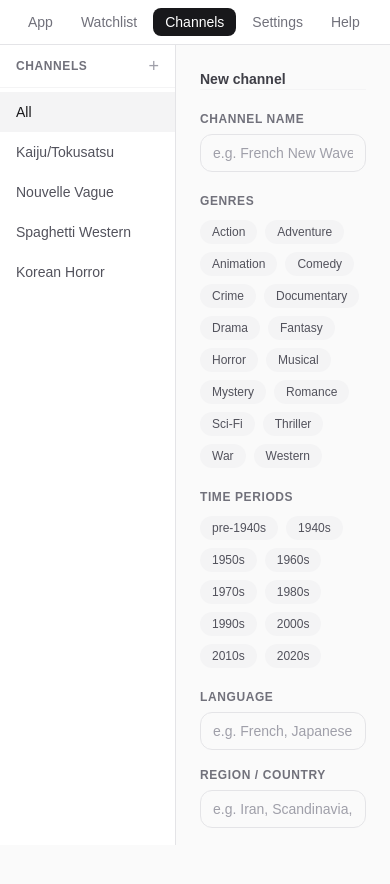
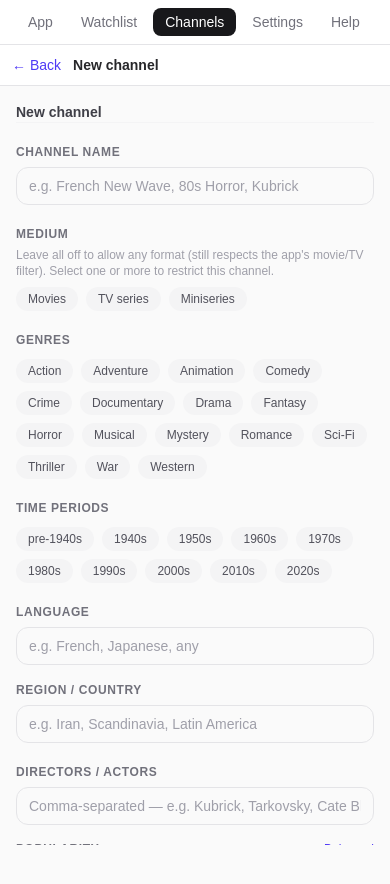
Before and after one commit to johndimm/movie-recs, a Next.js app: page /channels in a window 390 px wide. Both pictures are taken after a click on the button "New channel". Shown: the top 884 px of the page. Built offline with nearby package versions, Linux system fonts and the light colour scheme.

Commit message:
medium added to channel def

```diff
--- a/app/api/next-movie/route.ts
+++ b/app/api/next-movie/route.ts
@@ -322,6 +322,8 @@ import { resolveHistoryForPrompt } from "./historySessionStore";
 interface ChannelPayload {
   id: string;
   name: string;
+  /** Subset of movie / TV / miniseries; omitted or empty = no extra format line. */
+  mediums?: ("movie" | "tv" | "miniseries")[];
   genres: string[];
   timePeriods: string[];
   language: string;
@@ -331,8 +333,26 @@ interface ChannelPayload {
   popularity: number;
 }
 
+function buildMediumsConstraintLine(mediums: ChannelPayload["mediums"]): string | null {
+  if (!mediums?.length) return null;
+  const uniq = [...new Set(mediums)].filter((m): m is "movie" | "tv" | "miniseries" =>
+    m === "movie" || m === "tv" || m === "miniseries"
+  );
+  if (uniq.length === 0 || uniq.length === 3) return null;
+  const parts = uniq.map((m) =>
+    m === "movie"
+      ? "theatrical feature films (each item type must be \"movie\")"
+      : m === "tv"
+        ? "TV series / episodic shows (each item type must be \"tv\")"
+        : "limited series, miniseries, or anthology-style seasons (use type \"tv\" in JSON; clarify in plot if it is a miniseries)"
+  );
+  return `- Format / medium: Only recommend titles that fit: ${parts.join(" OR ")}.`;
+}
+
 function buildChannelConstraint(ch: ChannelPayload): string {
   const lines: string[] = [];
+  const mediumLine = buildMediumsConstraintLine(ch.mediums);
+  if (mediumLine) lines.push(mediumLine);
   if (ch.genres.length) lines.push(`- Genres: ${ch.genres.join(", ")}`);
   if (ch.timePeriods.length) lines.push(`- Time periods: ${ch.timePeriods.join(", ")}`);
   if (ch.language.trim()) lines.push(`- Language: ${ch.language.trim()}`);
--- a/app/channels/page.tsx
+++ b/app/channels/page.tsx
@@ -14,9 +14,16 @@ import {
 } from "../lib/unseenInterestLog";
 import { ConfirmDialog } from "../components/ConfirmDialog";
 
+/** What kinds of titles this channel should surface (empty = no extra format filter beyond app settings). */
+export type ChannelMedium = "movie" | "tv" | "miniseries";
+
+const VALID_MEDIUMS = new Set<ChannelMedium>(["movie", "tv", "miniseries"]);
+
 export interface Channel {
   id: string;
   name: string;
+  /** Feature films, episodic TV, and/or limited series / miniseries. Empty = any format. */
+  mediums: ChannelMedium[];
   genres: string[];
   timePeriods: string[];
   language: string;
@@ -24,6 +31,20 @@ export interface Channel {
   artists: string;
   freeText: string;
   popularity: number;
+}
+
+/** Ensure persisted channels (pre–mediums field) get a valid `mediums` array. */
+export function normalizeChannel(c: Channel): Channel {
+  const raw = (c as { mediums?: unknown }).mediums;
+  const mediums = Array.isArray(raw)
+    ? raw.filter((x): x is ChannelMedium => typeof x === "string" && VALID_MEDIUMS.has(x as ChannelMedium))
+    : [];
+  return { ...c, mediums };
+}
+
+export function channelToFormInitial(ch: Channel): Omit<Channel, "id"> {
+  const { id: _id, ...rest } = normalizeChannel(ch);
+  return rest;
 }
 
 export const CHANNELS_KEY = "movie-recs-channels";
@@ -48,6 +69,7 @@ function readLlmFromLocalSettings(): string {
 export const ALL_CHANNEL: Channel = {
   id: "all",
   name: "All",
+  mediums: [],
   genres: [],
   timePeriods: [],
   language: "",
@@ -68,6 +90,12 @@ const TIME_OPTIONS = [
   "1980s", "1990s", "2000s", "2010s", "2020s",
 ];
 
+const MEDIUM_OPTIONS: { id: ChannelMedium; label: string; hint: string }[] = [
+  { id: "movie", label: "Movies", hint: "Theatrical feature films" },
+  { id: "tv", label: "TV series", hint: "Episodic / ongoing series" },
+  { id: "miniseries", label: "Miniseries", hint: "Limited series, anthology seasons" },
+];
+
 export function popularityLabel(n: number): string {
   if (n <= 15) return "Hidden gems only";
   if (n <= 35) return "Mostly obscure";
@@ -80,6 +108,7 @@ export function popularityLabel(n: number): string {
 
 const EMPTY: Omit<Channel, "id"> = {
   name: "",
+  mediums: [],
   genres: [],
   timePeriods: [],
   language: "",
@@ -105,6 +134,9 @@ function ChannelForm({
   const toggleArr = (arr: string[], val: string) =>
     arr.includes(val) ? arr.filter((x) => x !== val) : [...arr, val];
 
+  const toggleMedium = (arr: ChannelMedium[], val: ChannelMedium) =>
+    arr.includes(val) ? arr.filter((x) => x !== val) : [...arr, val];
+
   const field = <K extends keyof typeof form>(k: K, v: (typeof form)[K]) =>
     setForm((f) => ({ ...f, [k]: v }));
 
@@ -119,6 +151,26 @@ function ChannelForm({
           placeholder="e.g. French New Wave, 80s Horror, Kubrick"
           className="mt-1 w-full rounded-xl border border-zinc-200 bg-zinc-50 px-3 py-2 text-sm text-zinc-800 placeholder-zinc-400 focus:outline-none focus:ring-2 focus:ring-indigo-300"
         />
+      </div>
+
+      <div>
+        <label className="text-xs font-semibold text-zinc-500 uppercase tracking-wider">Medium</label>
+        <p className="mt-0.5 text-xs text-zinc-400">
+          Leave all off to allow any format (still respects the app&apos;s movie/TV filter). Select one or more to restrict this channel.
+        </p>
+        <div className="mt-2 flex flex-wrap gap-2">
+          {MEDIUM_OPTIONS.map(({ id, label, hint }) => (
+            <button
+              key={id}
+              type="button"
+              title={hint}
+              onClick={() => field("mediums", toggleMedium(form.mediums, id))}
+              className={`px-3 py-1 rounded-full text-xs font-medium transition-colors ${form.mediums.includes(id) ? "bg-indigo-600 text-white" : "bg-zinc-100 text-zinc-600 hover:bg-zinc-200"}`}
+            >
+              {label}
+            </button>
+          ))}
+        </div>
       </div>
 
       <div>
@@ -225,7 +277,7 @@ export default function ChannelsPage() {
           applyFactoryBootstrap();
         }
         const s = localStorage.getItem(CHANNELS_KEY);
-        let chs: Channel[] = s ? JSON.parse(s) : [];
+        let chs: Channel[] = s ? (JSON.parse(s) as Channel[]).map(normalizeChannel) : [];
         // Ensure All channel is always present and first
         if (!chs.find((c) => c.id === "all")) {
           chs = [ALL_CHANNEL, ...chs];
@@ -255,8 +307,9 @@ export default function ChannelsPage() {
   const saveChannels = (chs: Channel[]) => {
     // All channel is always first and immutable
     const withAll = chs.find((c) => c.id === "all") ? chs : [ALL_CHANNEL, ...chs];
-    localStorage.setItem(CHANNELS_KEY, JSON.stringify(withAll));
-    setChannels(withAll);
+    const normalized = withAll.map(normalizeChannel);
+    localStorage.setItem(CHANNELS_KEY, JSON.stringify(normalized));
+    setChannels(normalized);
   };
 
   const createChannel = (data: Omit<Channel, "id">) => {
@@ -426,6 +479,9 @@ export default function ChannelsPage() {
   // Chips shown in the settings summary row
   const settingChips = selected
     ? [
+        ...selected.mediums.map((m) =>
+          m === "movie" ? "Movies" : m === "tv" ? "TV series" : "Miniseries"
+        ),
         ...selected.genres,
         ...selected.timePeriods,
         ...(selected.language ? [selected.language] : []),
@@ -456,10 +512,65 @@ export default function ChannelsPage() {
       )}
     </ConfirmDialog>
     <div className="min-h-screen bg-zinc-50">
-      <div className="max-w-4xl mx-auto flex h-[calc(100vh-2.75rem)]">
+      <div className="max-w-4xl mx-auto flex h-[calc(100dvh-2.75rem)] sm:h-[calc(100vh-2.75rem)] flex-col sm:flex-row min-h-0">
 
-        {/* ── Left sidebar: channel list ── */}
-        <div className="w-44 shrink-0 border-r border-zinc-200 bg-white flex flex-col">
+        {/* Mobile: compact channel picker — full-width select + new (sidebar hidden on small screens) */}
+        <div className="shrink-0 border-b border-zinc-200 bg-white sm:hidden">
+          {showNew ? (
+            <div className="flex items-center gap-3 px-3 py-2.5">
+              <button
+                type="button"
+                onClick={() => setShowNew(false)}
+                className="text-sm font-medium text-indigo-600 hover:text-indigo-800"
+              >
+                ← Back
+              </button>
+              <span className="text-sm font-semibold text-zinc-800">New channel</span>
+            </div>
+          ) : (
+            <div className="flex items-center gap-2 px-3 py-2.5">
+              <label htmlFor="channel-select-mobile" className="sr-only">
+                Channel
+              </label>
+              <select
+                id="channel-select-mobile"
+                className="min-w-0 flex-1 rounded-xl border border-zinc-200 bg-zinc-50 px-3 py-2.5 text-sm font-medium text-zinc-900 shadow-sm focus:outline-none focus:ring-2 focus:ring-indigo-300 disabled:opacity-50"
+                value={selectedId ?? ""}
+                disabled={channels.length === 0}
+                onChange={(e) => {
+                  setSelectedId(e.target.value);
+                  setEditExpanded(false);
+                  setShowNew(false);
+                }}
+              >
+                {channels.length === 0 ? (
+                  <option value="">No channels</option>
+                ) : (
+                  channels.map((ch) => (
+                    <option key={ch.id} value={ch.id}>
+                      {ch.name}
+                    </option>
+                  ))
+                )}
+              </select>
+              <button
+                type="button"
+                onClick={() => {
+                  setShowNew(true);
+                  setEditExpanded(false);
+                }}
+                className="flex h-10 w-10 shrink-0 items-center justify-center rounded-xl border border-dashed border-zinc-300 bg-white text-lg font-light leading-none text-zinc-500 transition-colors hover:border-indigo-400 hover:bg-indigo-50 hover:text-indigo-600"
+                title="New channel"
+                aria-label="New channel"
+              >
+                +
+              </button>
+            </div>
+          )}
+        </div>
+
+        {/* ── Left sidebar: channel list (tablet/desktop only) ── */}
+        <div className="hidden w-44 shrink-0 flex-col border-r border-zinc-200 bg-white sm:flex">
           <div className="flex items-center justify-between px-4 py-3 border-b border-zinc-100">
             <span className="text-xs font-bold text-zinc-500 uppercase tracking-wider">Channels</span>
             <button
@@ -468,7 +579,7 @@ export default function ChannelsPage() {
               title="New channel"
             >+</button>
           </div>
-          <div className="flex-1 overflow-y-auto py-1">
+          <div className="flex-1 overflow-y-auto py-1 min-h-0">
             {channels.map((ch) => (
               <button
                 key={ch.id}
@@ -488,12 +599,12 @@ export default function ChannelsPage() {
           </div>
         </div>
 
-        {/* ── Right panel ── */}
-        <div className="flex-1 overflow-y-auto">
+        {/* ── Main panel ── */}
+        <div className="min-h-0 flex-1 overflow-y-auto">
 
           {/* New channel form */}
           {showNew && (
-            <div className="p-6">
+            <div className="p-4 sm:p-6">
               <p className="text-sm font-semibold text-zinc-700 mb-0">New channel</p>
               <ChannelForm
                 initial={EMPTY}
@@ -505,7 +616,7 @@ export default function ChannelsPage() {
 
           {/* Selected channel view */}
           {!showNew && selected && (
-            <div className="p-6 space-y-6">
+            <div className="p-4 sm:p-6 space-y-6">
 
               {/* Settings summary row */}
               <div>
@@ -541,7 +652,7 @@ export default function ChannelsPage() {
                 {/* Expandable edit form */}
                 {editExpanded && selected.id !== "all" && (
                   <ChannelForm
-                    initial={selected}
+                    initial={channelToFormInitial(selected)}
                     onSave={(data) => updateChannel(selected.id, data)}
                     onCancel={() => setEditExpanded(false)}
                   />
--- a/app/lib/factoryChannels.ts
+++ b/app/lib/factoryChannels.ts
@@ -6,6 +6,7 @@ const CHANNELS_KEY = "movie-recs-channels";
 const DEFAULT_ALL = {
   id: "all",
   name: "All",
+  mediums: [] as string[],
   genres: [] as string[],
   timePeriods: [] as string[],
   language: "",
```
Also changed, not shown: app/page.tsx (+24 -6 lines).
